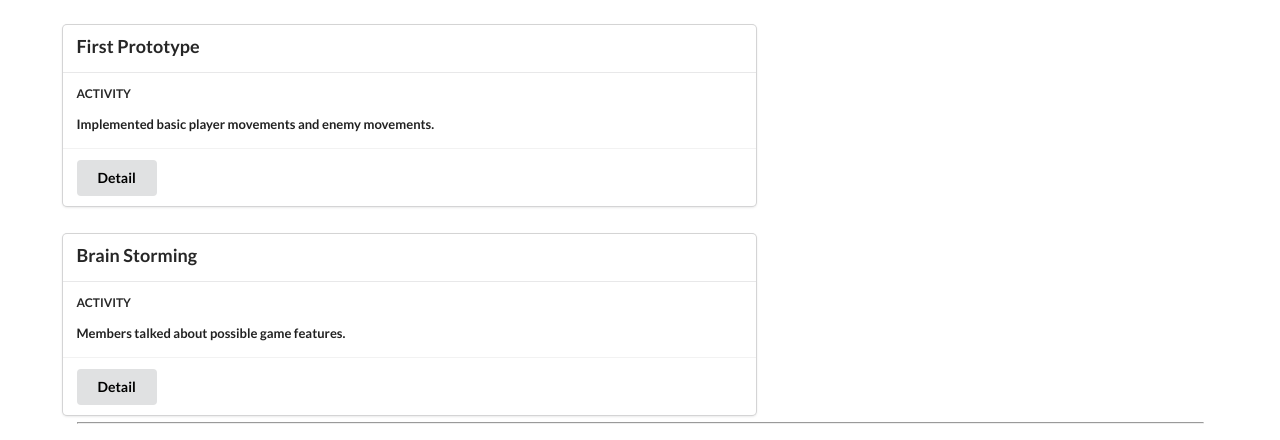
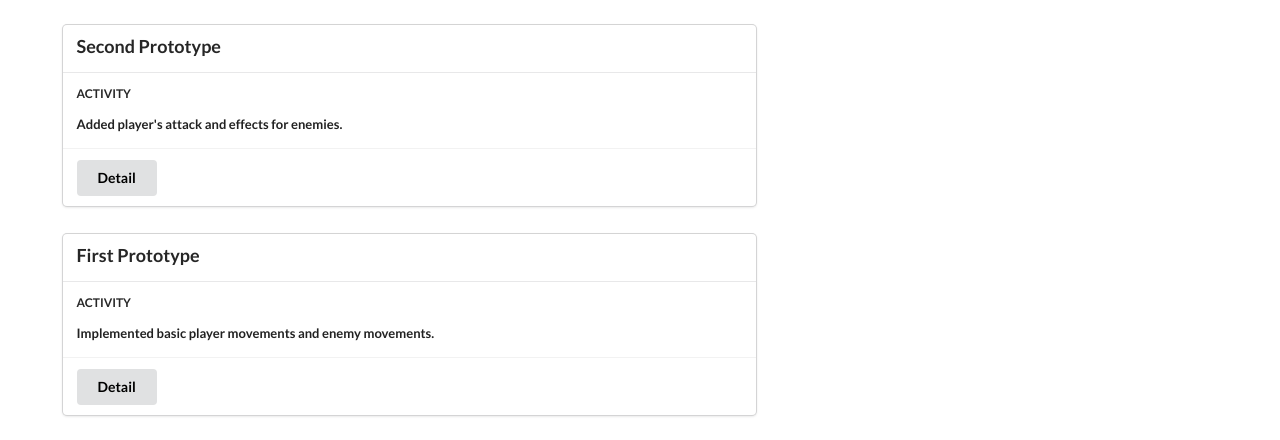
Before and after one commit to FlowLeafStudios/FlowLeafStudios.github.io, a plain HTML site: page News.html in a window 1280 px wide. Shown: the part 343-783 px from the top of the page. Drawn offline with nearby package versions, Linux system fonts and the light colour scheme.

Commit message:
New news

```diff
--- a/News.html
+++ b/News.html
@@ -76,6 +76,34 @@
 </div>
 -->
 
+<!--Second Prototype-->
+<div class="ui grid container">
+  <div class="ui row">
+    <div class="ui card" style="width:60%">
+    <div class="content">
+      <div class="header">Second Prototype</div>
+    </div>
+    <div class="content">
+      <h4 class="ui sub header">Activity</h4>
+      <div class="ui small feed">
+        <div class="event">
+          <div class="content">
+            <div class="summary">
+              Added player's attack and effects for enemies.
+            </div>
+          </div>
+        </div>
+      </div>
+    </div>
+    <div class="extra content">
+      <button class="ui button">
+        <a href="News/SecondPrototype.html" style="color:black">Detail</a>
+      </button>
+    </div>
+  </div>
+  </div>
+</div>
+
 <!--First Prototype-->
 <div class="ui grid container">
   <div class="ui row">
```
Also changed, not shown: News/SecondPrototype.html (added, +70 -0 lines), images/news/SecondPrototype/GameScene.png (added), 3 other files.
